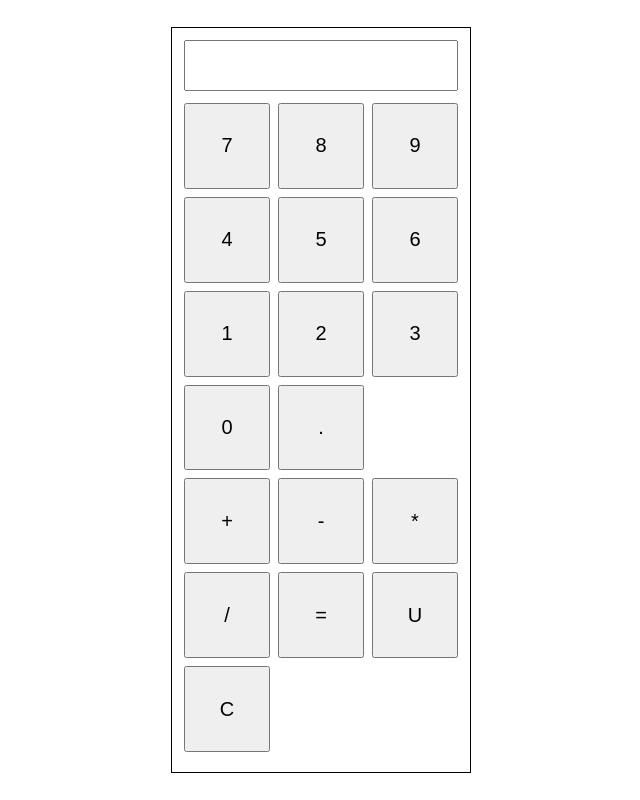
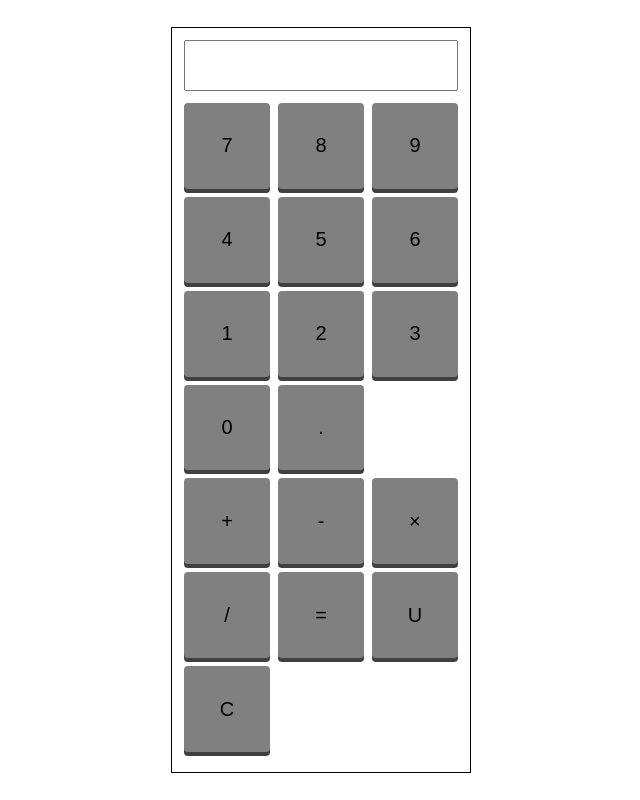
Before and after one commit to TClark1011/react-typescript-calculator, a React (Create React App) app: page / in a window 1280 px wide. Shown: the whole page, without its empty margins (319-959 px from the left). Built offline with nearby package versions, Linux system fonts and the light colour scheme.

Commit message:
Initial Advanced Styles

```diff
--- a/package.json
+++ b/package.json
@@ -3,6 +3,7 @@
   "version": "0.1.0",
   "private": true,
   "dependencies": {
+    "@babel/plugin-syntax-jsx": "^7.12.1",
     "@testing-library/jest-dom": "^5.11.6",
     "@testing-library/react": "^11.2.2",
     "@testing-library/user-event": "^12.2.2",
@@ -12,6 +13,7 @@
     "@types/react-dom": "^16.9.10",
     "node-sass": "^4.14.1",
     "react": "^17.0.1",
+    "react-awesome-button": "^6.5.1",
     "react-dom": "^17.0.1",
     "react-scripts": "4.0.0",
     "typescript": "^4.0.5",
@@ -40,5 +42,6 @@
       "last 1 firefox version",
       "last 1 safari version"
     ]
-  }
+  },
+  "devDependencies": {}
 }
--- a/src/components/Calculator/Calculator.tsx
+++ b/src/components/Calculator/Calculator.tsx
@@ -7,23 +7,69 @@ import CalculatorContext from '../../containers/CalculatorContext';
 import CalculatorButton from '../CalculatorButton';
 
 const Calculator: React.FC = (props) => {
+	const errorMsg: string = 'ERROR';
 	const [calculatorInput, setCalculatorInput] = useState<string>('');
 
 	const [stateQueue, setStateQueue] = useState<string[]>([]);
 
+	const [clearNext, setClearNext] = useState<boolean>(false);
+
+	/**
+	 * Adds a provided state to the state queue as long as the current state is not displaying an error message
+	 * @param {string} state - The state to save, if not provided, defaults to current contents of calculator display
+	 */
+	const addToQueue = (state: string = calculatorInput): void => {
+		if (calculatorInput !== errorMsg) {
+			setStateQueue([...stateQueue, state]);
+		}
+	};
+
+	/**
+	 * Returns the calculator display to the previous state in the state queue
+	 */
 	const revertToPreviousState = (): void => {
 		setCalculatorInput(stateQueue.pop() || '');
 	};
 
+	/**
+	 * Add a given string to the calculator display
+	 * @param {string} newInput - The string to add to the calculator display
+	 */
 	const enterInput = (newInput: string): void => {
-		setCalculatorInput(`${calculatorInput}${newInput}`);
+		if (clearNext) {
+			addToQueue();
+		}
+		const prefix: string = clearNext ? '' : calculatorInput;
+		setCalculatorInput(`${prefix}${newInput}`);
+		setClearNext(false);
 	};
 
+	/**
+	 * Solve the problem currently held in the calculator input
+	 */
 	const performCalculation = (): void => {
-		setStateQueue([...stateQueue, calculatorInput]);
+		addToQueue();
 
-		// eslint-disable-next-line no-eval
-		setCalculatorInput(eval(calculatorInput));
+		try {
+			// eslint-disable-next-line no-eval
+			const solvedVal = eval(calculatorInput.replace(/×/g, '*'));
+			setCalculatorInput(solvedVal);
+		} catch (err) {
+			setCalculatorInput(errorMsg);
+		}
+
+		setClearNext(true);
+	};
+
+	/**
+	 * Clear the current calculator input
+	 * @param {Boolean=true} saveState - Whether or not to save the current state to the state queue.
+	 */
+	const clearInput = (saveState: boolean = true): void => {
+		if (saveState) {
+			addToQueue();
+		}
+		setCalculatorInput('');
 	};
 
 	return (
@@ -52,7 +98,7 @@ const Calculator: React.FC = (props) => {
 					<div id='operations-container' className='buttons-container'>
 						<CalculatorButton symbol='+' />
 						<CalculatorButton symbol='-' />
-						<CalculatorButton symbol='*' />
+						<CalculatorButton symbol='×' />
 						<CalculatorButton symbol='/' />
 						<CalculatorButton
 							symbol='='
@@ -67,17 +113,14 @@ const Calculator: React.FC = (props) => {
 						<CalculatorButton
 							symbol='C'
 							performs='action'
-							action={() => setCalculatorInput('')}
+							action={clearInput}
 						/>
 					</div>
 				</div>
 			</div>
 		</CalculatorContext.Provider>
 	);
-	//TODO: Replace '*' with an 'x' multiplication symbol
-	//TODO: back space button
-	//TODO: set length limit of input
-	//TODO: store queue in local storage
+	//TODO: Make decimal point bigger
 };
 
 export default Calculator;
--- a/src/components/CalculatorButton/CalculatorButton.scss
+++ b/src/components/CalculatorButton/CalculatorButton.scss
@@ -24,8 +24,28 @@
         width: 100%;
         height: 100%;
 
+        border-radius: 4px;
+        border: none;
+
         padding: 0;
+        outline: none !important;
 
         font-size: $fontSize-5;
+
+        transition: all 100ms ease-in-out;
+
+        $bgColor: grey;
+        background-color: $bgColor;
+
+        $edge-color: shade($bgColor, 50);
+
+        $edge-thickness: $spacing-1;
+        box-shadow: 0 $spacing-1 $edge-color;
+
+        &:active {
+            $depress: 2px;
+            transform: translateY($depress);
+            box-shadow: 0 ($edge-thickness - $depress) $edge-color;
+        }
     }
 }
--- a/src/components/CalculatorButton/CalculatorButton.tsx
+++ b/src/components/CalculatorButton/CalculatorButton.tsx
@@ -1,6 +1,7 @@
 import './CalculatorButton.scss';
 
 import React, { useContext } from 'react';
+
 import CalculatorContext from '../../containers/CalculatorContext';
 
 import ButtonPerformance from '../../types/ButtonPerformance';
--- a/src/styles/config/_index.scss
+++ b/src/styles/config/_index.scss
@@ -1 +1 @@
-@import "./variables", "./mixins.scss";
+@import "./variables", "./mixins.scss", "./functions.scss";
--- /dev/null
+++ b/src/styles/config/functions.scss
@@ -0,0 +1,3 @@
+@function shade($color, $percentage) {
+    @return mix(black, $color, $percentage);
+}
```
Also changed, not shown: 1 other file (tests, documents, lock files or other folders).
